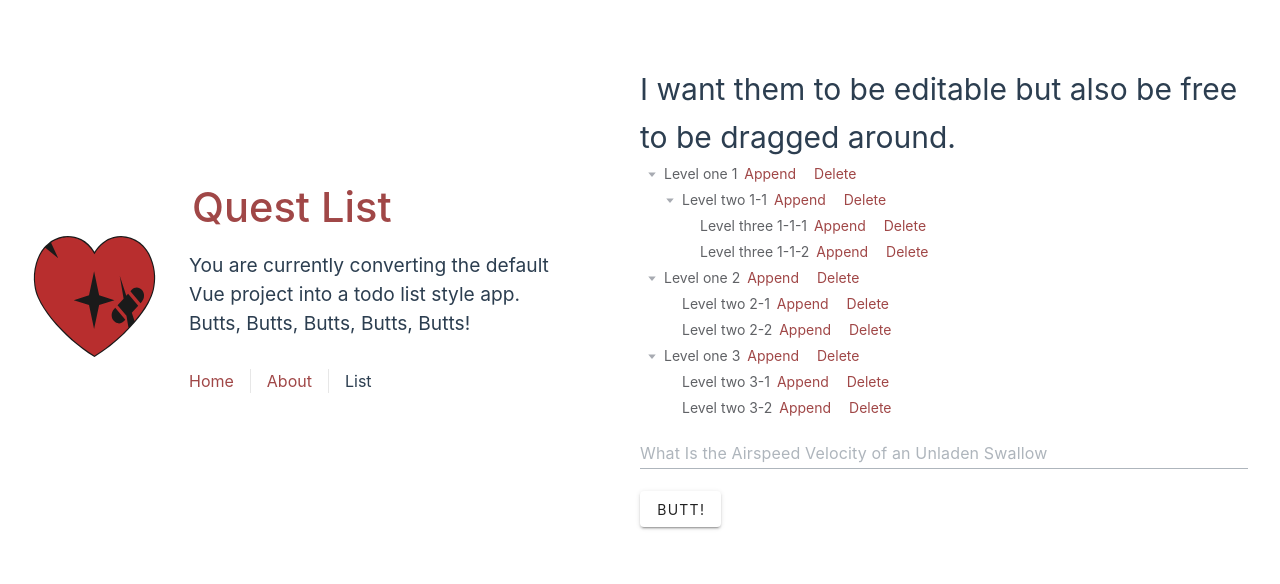
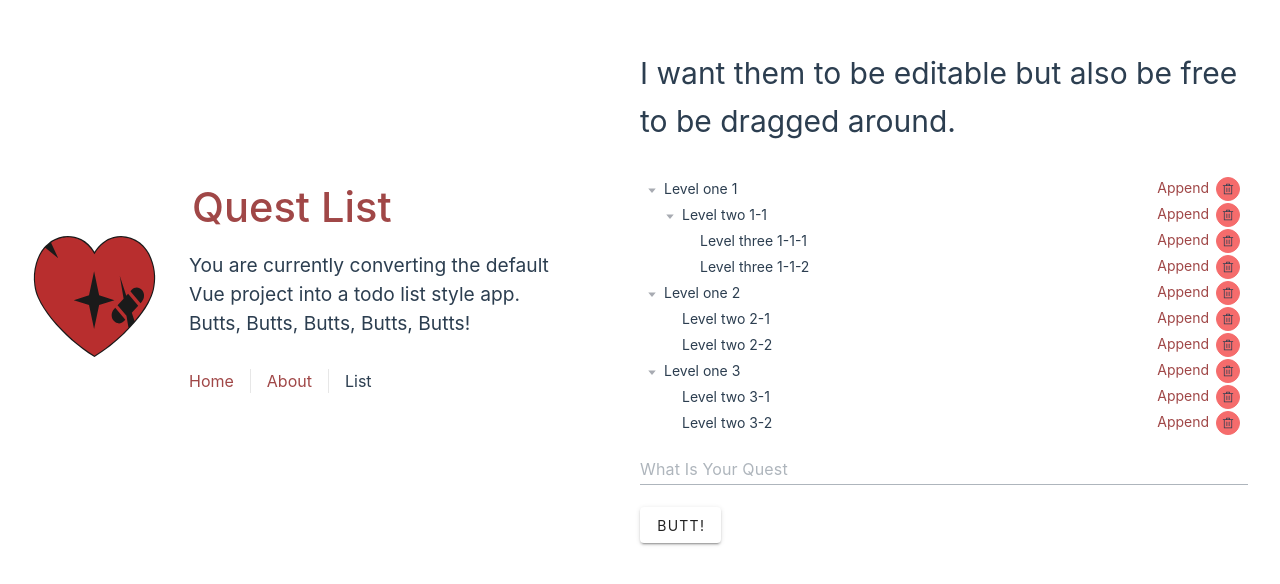
Before and after one commit to isandrocks/questlist, a Vue app: page /list in a window 1280 px wide. Shown: the part 104-688 px from the top of the page. Built offline with nearby package versions, Linux system fonts and the light colour scheme.

Commit message:
Update base.css and DragTrees.vue

```diff
--- a/src/assets/base.css
+++ b/src/assets/base.css
@@ -4,7 +4,9 @@
   --vt-c-white-soft: #f8f8f8;
   --vt-c-white-mute: #f2f2f2;
 
+
   --vt-c-black: #181818;
+  --vt-c-black-dark: #121212;
   --vt-c-black-soft: #222222;
   --vt-c-black-mute: #282828;
 
@@ -41,6 +43,7 @@
     --color-background: var(--vt-c-black);
     --color-background-soft: var(--vt-c-black-soft);
     --color-background-mute: var(--vt-c-black-mute);
+    --color-background-dark: var(--vt-c-black-dark);
 
     --color-border: var(--vt-c-divider-dark-2);
     --color-border-hover: var(--vt-c-divider-dark-1);
--- a/src/components/DragTrees.vue
+++ b/src/components/DragTrees.vue
@@ -1,4 +1,5 @@
 <script lang="ts" setup>
+import { Delete } from '@element-plus/icons-vue'
 import { ref } from 'vue'
 import type Node from 'element-plus/es/components/tree/src/model/node'
 import type { DragEvents } from 'element-plus/es/components/tree/src/model/useDragNode'
@@ -145,13 +146,32 @@ const remove = (node: Node, data: Tree) => {
           <span>{{ node.label }}</span>
           <span>
             <a @click="append(data)"> Append </a>
-            <a style="margin-left: 8px" @click="remove(node, data)"> Delete </a>
+            <el-button size="small" type="danger" :icon="Delete" circle @click="remove(node, data)"/>
           </span>
         </span>
       </template>
   </el-tree>
-  <v-text-field v-model="textFieldValue" clearable label="" variant="underlined" placeholder="What Is the Airspeed Velocity of an Unladen Swallow"></v-text-field>
+  <v-text-field v-model="textFieldValue" clearable label="" variant="underlined" placeholder="What Is Your Quest"></v-text-field>
   <v-btn @click="handleButtonClick">
     Butt!
   </v-btn>
 </template>
+
+<style scoped>
+
+.el-tree {
+  margin-top: 2rem;
+  background: var(--color-background-dark);
+  color: var(--color-text);
+  --el-tree-node-hover-bg-color: var(--color-background-mute);
+}
+
+.custom-tree-node {
+  display: flex;
+  justify-content: space-between;
+  align-items: center;
+  width: 100%;
+  padding-bottom: 2px;
+}
+
+</style>
```
